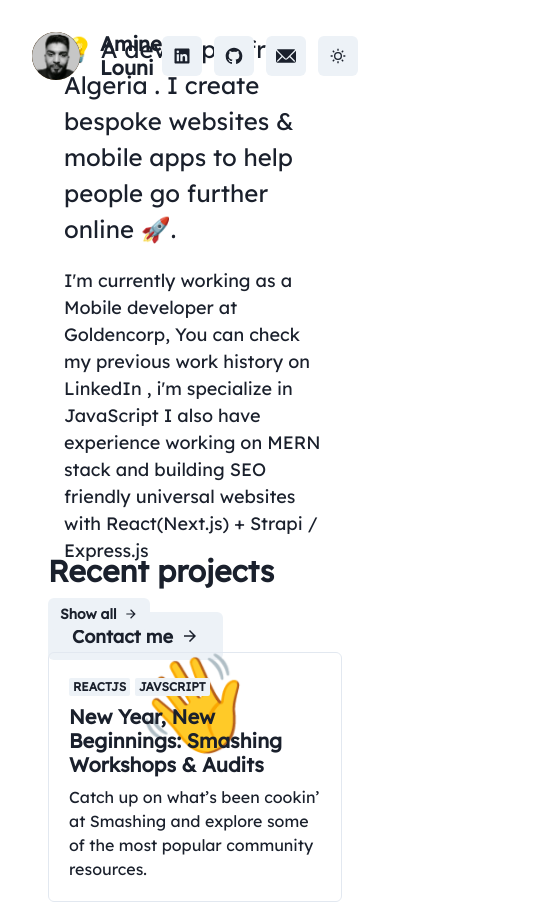
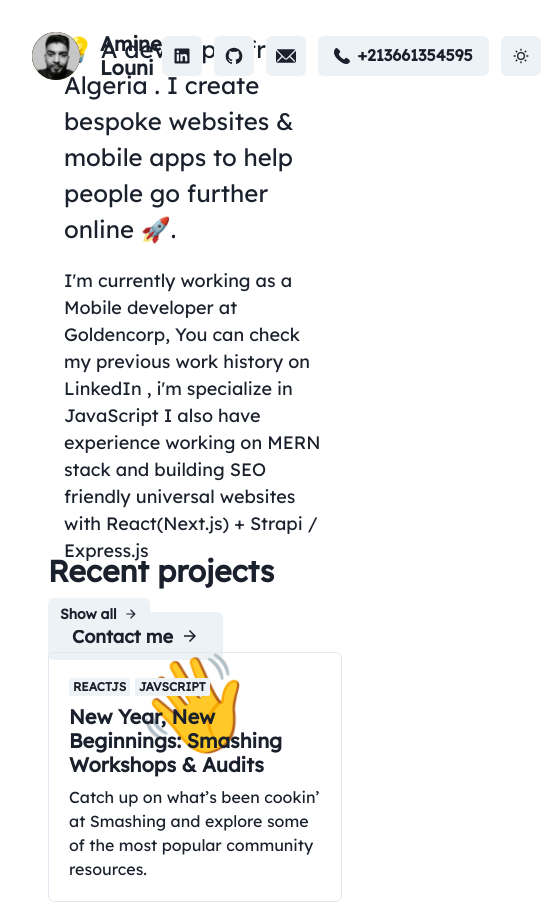
Before and after one commit to amine-louni/my-porfolio, a Next.js app: page / in a window 390 px wide. Shown: the top 902 px of the page, 541 px wide, since content can reach past the window. Built offline with nearby package versions, Linux system fonts and the light colour scheme.

Commit message:
add phone number

```diff
--- a/src/components/layout/Header.tsx
+++ b/src/components/layout/Header.tsx
@@ -1,7 +1,7 @@
 import { Avatar } from "@chakra-ui/avatar";
-import { IconButton } from "@chakra-ui/button";
+import { Button, IconButton } from "@chakra-ui/button";
 import { useColorMode } from "@chakra-ui/color-mode";
-import { EmailIcon, Icon, SearchIcon } from "@chakra-ui/icons";
+import { EmailIcon, Icon, PhoneIcon, SearchIcon } from "@chakra-ui/icons";
 import { Box, Flex, Heading, HStack, Link } from "@chakra-ui/layout";
 
 import AccessibleLink from "components/AccessibleLink";
@@ -48,6 +48,11 @@
             icon={<EmailIcon />}
           />
         </a>
+        <a href="tel:  +213661354595">
+          <Button aria-label="Call Sage" leftIcon={<PhoneIcon />}>
+            +213661354595
+          </Button>
+        </a>
         <ThemeToggle />
       </HStack>
     </Flex>
```
